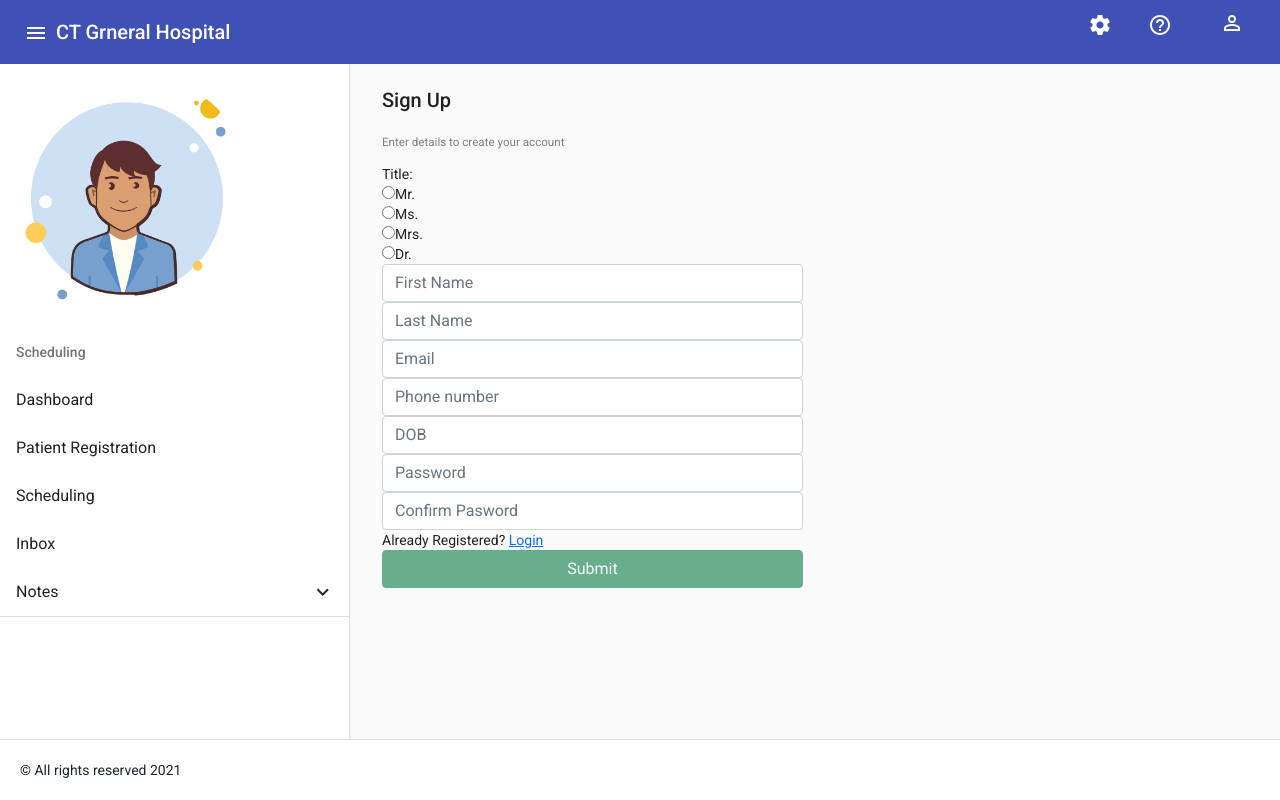
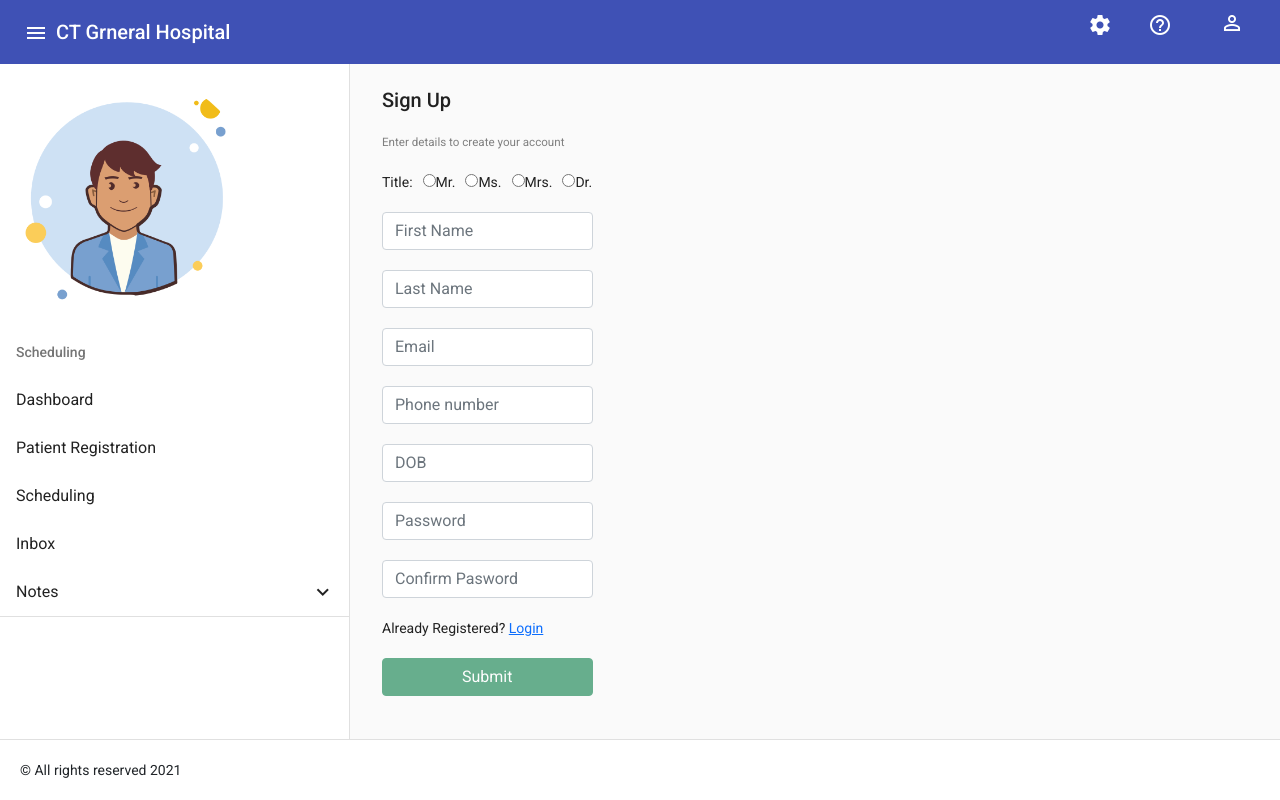
Before and after one commit to dipakmeshram27/CTGeneral, an Angular app in the folder impact-frontend/: page /patient-registration in a window 1280 px wide. Built offline with nearby package versions, Linux system fonts and the light colour scheme; no server answers.

Commit message:
Added toast message

```diff
--- a/impact-frontend/src/app/modules/patient-registration/patient-registration.component.css
+++ b/impact-frontend/src/app/modules/patient-registration/patient-registration.component.css
@@ -0,0 +1,7 @@
+.form-group{
+    margin-bottom: 20px;
+}
+
+.radio{
+    display: inline;
+}
--- a/impact-frontend/src/app/modules/patient-registration/patient-registration.component.html
+++ b/impact-frontend/src/app/modules/patient-registration/patient-registration.component.html
@@ -19,7 +19,7 @@
                         </div>
                     </div>
 
-                    <div class="form-group">
+                    <div class="col-sm-6 form-group">
                         <input type="text" id="firstName" placeholder="First Name" class="form-control"
                             formControlName="firstName" minlength="5"
                             [ngClass]="{ 'is-invalid': submitted && f.firstName.errors }" required>
@@ -34,7 +34,7 @@
                         </div>
                     </div>
 
-                    <div class="form-group">
+                    <div class="col-sm-6 form-group">
                         <input type="text" id="lastname" placeholder="Last Name" class="form-control"
                             formControlName="lastName" minlength="5"
                             [ngClass]="{ 'is-invalid': submitted && f.lastName.errors }" required>
@@ -49,7 +49,7 @@
                     </div>
 
 
-                    <div class="form-group">
+                    <div class="col-sm-6 form-group">
                         <input type="email" id="email" placeholder="Email" class="form-control" formControlName="email"
                             name="email" minlength="15" [ngClass]="{ 'is-invalid': submitted && f.email.errors }"
                             required>
@@ -65,13 +65,13 @@
                         </div>
                     </div>
 
-                    <div class="form-group">
+                    <div class="col-sm-6 form-group">
                         <input type="text" formControlName="phoneNumber" id="phonenumber" name="phonenumber"
                             placeholder="Phone number" class="form-control">
 
                     </div>
 
-                    <div class="form-group">
+                    <div class="col-sm-6 form-group">
 
                         <input type="text" placeholder="DOB" name="dob" formControlName="dateOfBirth" class="form-control"
                              bsDatepicker [bsConfig]="{ isAnimated: true }">
@@ -94,7 +94,7 @@
                         <input type="hidden" id="role" name="role" value="patient">
                     </div>
 
-                    <div class="form-group">
+                    <div class="col-sm-6 form-group">
                         <input type="password" id="password" placeholder="Password" class="form-control"
                             formControlName="password" name="password" minlength="8"
                             [ngClass]="{ 'is-invalid': submitted && f.password.errors }" required ng-pattern="/^(?=.*[A-Za-z])(?=.*\d)(?=.*[$@$!%*#?&])[A-Za-z\d$@$!%*#?&]{8,}$/">
@@ -108,7 +108,7 @@
                         </div>
                     </div>
 
-                    <div class="form-group">
+                    <div class="col-sm-6 form-group">
                         <input type="password" id="confpassword" placeholder="Confirm Pasword" class="form-control"
                             formControlName="confpassword" name="confpassword" minlength="8"
                             [ngClass]="{ 'is-invalid': submitted && f.confpassword.errors }" required>
@@ -124,7 +124,7 @@
                         Already Registered? <a href="www.google.com">Login</a>
                     </div>
 
-                    <div class="form-group">
+                    <div class="col-sm-6 form-group">
                         <button class="btn btn-success w-100" [disabled]="!myForm.form.valid">Submit</button>
                     </div>
             </form>
--- a/impact-frontend/src/app/modules/patient-registration/patient-registration.component.ts
+++ b/impact-frontend/src/app/modules/patient-registration/patient-registration.component.ts
@@ -1,6 +1,7 @@
 import { Component, OnInit } from '@angular/core';
 import { FormBuilder, FormControl, FormGroup, Validators } from '@angular/forms';
 import { User } from 'src/app/model/user';
+import { ToastService } from 'src/app/service/toast/toast.service';
 
 import { UserService } from '../../service/user/user-service';
 
@@ -23,7 +24,7 @@ export class PatientRegistrationComponent implements OnInit {
 
 
   get f() { return this.reactiveForm.controls; }
-  constructor(private formBuilder: FormBuilder, private userService:UserService) {
+  constructor(private formBuilder: FormBuilder, private userService:UserService, private toastService: ToastService) {
 
       this.reactiveForm= this.formBuilder.group({
 
@@ -72,14 +73,17 @@ export class PatientRegistrationComponent implements OnInit {
     if (this.reactiveForm.invalid) {
     return;
     }
-    else{
+
       console.log(this.reactiveForm.value);
       let newUser: User= this.reactiveForm.value;
      newUser.role = 1;
-      this.userService.createUser(newUser).subscribe(value => {
-      console.log(value);
+      this.userService.createUser(newUser).subscribe(  data => {
+        this.toastService.show(data.statusMessage, { classname: 'bg-success text-light', delay: 5000 })
+      },
+      error => {
+        this.toastService.show('Server Error please try later', { classname: 'bg-danger text-light', delay: 5000 });
       })
-    }
+
     }
 
 
--- a/impact-frontend/src/app/service/user/user-service.ts
+++ b/impact-frontend/src/app/service/user/user-service.ts
@@ -16,7 +16,7 @@ export class UserService {
   getUsers():Observable<User[]>{
     return this.http.get<User[]>(`${environment.baseUrl}/user/getAllUser`);
   }
-  createUser(newUser: User){
+  createUser(newUser: User):Observable<any>{
     return this.http.post(`${environment.baseUrl}/user/addUser`, newUser);
   }
 }
```
